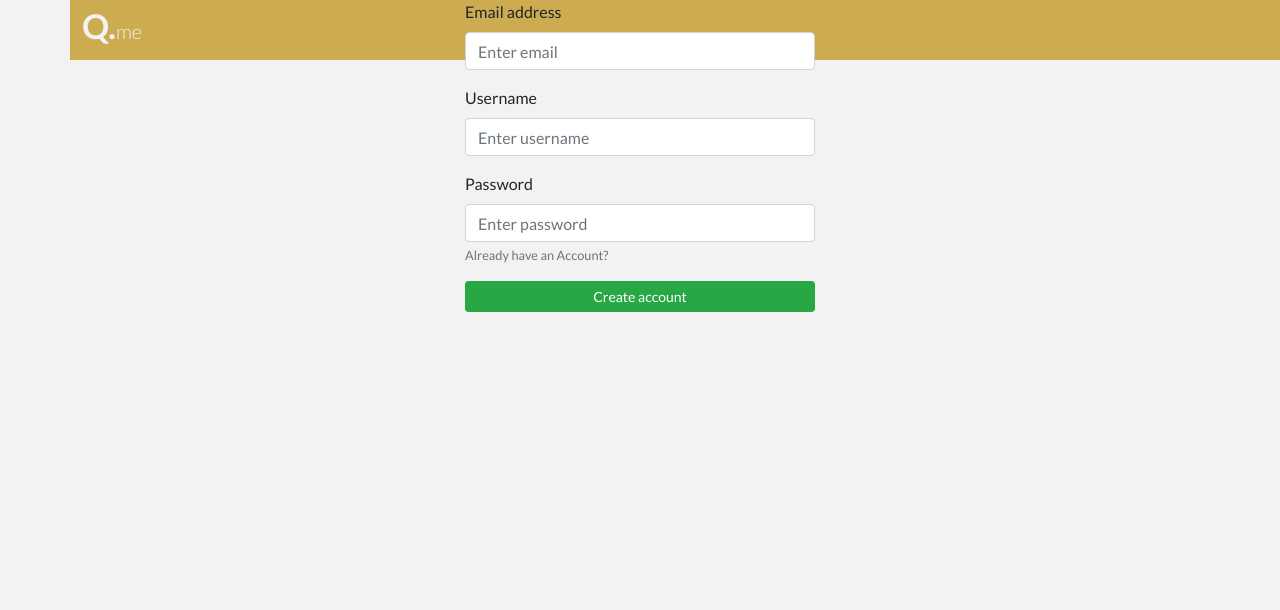
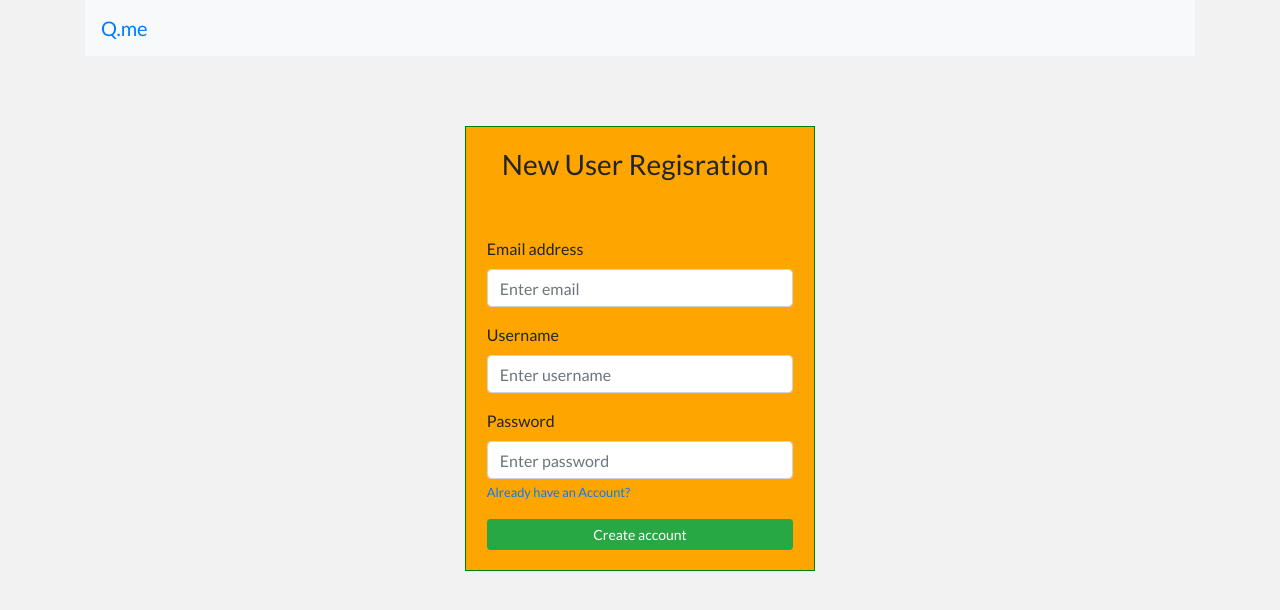
Before and after one commit to chingu-voyage5/Geckos-Team-26, a React (Create React App) app in the folder q-react/: page /register in a window 1280 px wide. Shown: the top 610 px of the page. Built offline with nearby package versions, Linux system fonts and the light colour scheme.

Commit message:
fixed form collapsing into navbar issue

```diff
--- a/q-react/src/App.css
+++ b/q-react/src/App.css
@@ -208,7 +208,17 @@ a {
   /* padding: 0 21px; */
 }
 
-form-wrapper    {
-  border: 2px solid red;
+ /* ------------------------------------ */
+/* -------------- FORM -------------- */
+/* ------------------------------------ */
 
+.formContainer    {
+  margin-top: 70px;
+  border: 1px solid green;
+  padding: 1.3em;
+  background-color: orange;
 }
+
+.formHeader   {
+  margin-bottom: 2em;
+}
--- /dev/null
+++ b/q-react/src/components/login.js
@@ -0,0 +1,46 @@
+import React, { Component } from 'react';
+import { Link } from 'react-router-dom';
+//import "bootstrap/dist/css/bootstrap.min.css";
+import { Container, Row, Col, Button, Form, FormGroup, Label, Input, Navbar, NavbarBrand}  from "reactstrap";
+import '../App.css';
+
+export default class Login extends Component {
+	render() {
+		return (
+
+			<div>
+				<Container>
+					<Navbar color="light">
+						<NavbarBrand>
+							<Link to='/'>Q.<span>me</span></Link>
+						</NavbarBrand>
+					</Navbar>
+				</Container>
+				<Container>
+					<Row>
+						<Col md={{ size: 4, offset: 4}}>
+							<div className = "formContainer">
+								<Col sm={12}>
+									<h3 className = "formHeader">Log in to your account</h3>
+								</Col>
+								<Form>
+									<FormGroup>
+									    <Label for="email">Email address</Label>
+									    <Input type="email" className="form-control" id="email" aria-describedby="emailHelp" placeholder="Enter email"/>
+									</FormGroup>
+									<FormGroup>
+									    <Label for="Password">Password</Label>
+									    <Input type="password" className="form-control" id="Password1" placeholder="Enter password"/>
+									    <small id="emailHelp" class="form-text text-muted">Forgot Password?</small>
+									</FormGroup>
+									  <Button type ="submit" color='success' size="sm" block>Login</Button>
+								</Form>
+							</div>
+						</Col>
+
+					</Row>
+				</Container>
+			</div>
+		);
+	}
+}
--- a/q-react/src/components/login.jsx
+++ /dev/null
@@ -1,43 +0,0 @@
-import React, { Component } from 'react';
-import { Link } from 'react-router-dom';
-import "bootstrap/dist/css/bootstrap.min.css";
-import { Container, Row, Col, Button, Form, FormGroup, Label, Input, Nav}  from "reactstrap";
-import '../App.css';
-
-export default class Login extends Component {
-	render() {
-		return (
-
-			<div>
-				<div>
-				<Container>
-					<Row>
-					<Nav>
-						 <Link to='/' className='logo'>Q.<span>me</span></Link>
-					</Nav>
-					</Row>
-				</Container>
-				</div>
-				<Container>
-					<Row>
-						<Col md={{ size: 4, offset: 4}}>
-								<h3>Log in to your account</h3>
-							<Form>
-								<FormGroup>
-								    <Label for="email">Email address</Label>
-								    <Input type="email" className="form-control" id="email" aria-describedby="emailHelp" placeholder="Enter email"/>
-								</FormGroup>
-								<FormGroup>
-								    <Label for="Password">Password</Label>
-								    <Input type="password" className="form-control" id="Password1" placeholder="Enter password"/>
-								    <small id="emailHelp" class="form-text text-muted">Forgot Password?</small>
-								</FormGroup>
-								  <Button type ="submit" color='success' size="sm" block>Login</Button>
-							</Form>
-						</Col>
-					</Row>
-				</Container>
-			</div>
-		);
-	}
-}
--- /dev/null
+++ b/q-react/src/components/register.js
@@ -0,0 +1,49 @@
+import React, { Component } from 'react';
+import "bootstrap/dist/css/bootstrap.min.css";
+import { Link } from 'react-router-dom';
+import { Container, Row, Col, Button, Form, FormGroup, Label, Input, Navbar, NavbarBrand}  from "reactstrap";
+import '../App.css';
+
+export default class Register extends Component {
+	render() {
+		return (
+			<div>
+				<Container>
+					<Navbar color="light">
+						<NavbarBrand>
+							<Link to='/'>Q.<span>me</span></Link>
+						</NavbarBrand>
+					</Navbar>
+				</Container>
+				<Container>
+					<Row>
+						<Col md={{size: 4, offset: 4}}>
+						<div className = "formContainer">
+							<Col sm={12}>
+								<h3 className = "formHeader">New User Regisration</h3>
+							</Col>
+							<Form>
+								<FormGroup>
+								    <Label for="email">Email address</Label>
+								    <Input type="email" class="form-control" id="email" aria-describedby="emailHelp" placeholder="Enter email"/>
+								</FormGroup>
+								<FormGroup>
+								    <Label for="username">Username</Label>
+								    <Input type="email" className="form-control" id="username" placeholder="Enter username"/>
+								</FormGroup>
+								<FormGroup>
+								    <Label for="Password">Password</Label>
+								    <Input type="password" className="form-control" id="Password" placeholder="Enter password"/>
+								    <small id="emailHelp" className="form-text text-muted"><Link to='/Login'>Already have an Account?</Link></small>
+
+								</FormGroup>
+								  <Button type="submit" color='success' size="sm" block>Create account</Button>
+							</Form>
+						</div>
+						</Col>
+					</Row>
+				</Container>
+			</div>
+		);
+	}
+}
--- a/q-react/src/components/register.jsx
+++ /dev/null
@@ -1,46 +0,0 @@
-import React, { Component } from 'react';
-import "bootstrap/dist/css/bootstrap.min.css";
-import { Link } from 'react-router-dom';
-import { Container, Row, Col, Button, Form, FormGroup, Label, Input, Nav}  from "reactstrap";
-import '../App.css';
-
-export default class Register extends Component {
-	render() {
-		return (
-			<div>
-			<div>
-				<Container>
-					<Row>
-					<Nav>
-						 <Link to='/' className='logo'>Q.<span>me</span></Link>
-					</Nav>
-					</Row>
-				</Container>
-				</div>
-			<Container>
-				<Row>
-					<Col md={{size: 4, offset: 4}}>
-						<Form>
-							<FormGroup>
-							    <Label for="email">Email address</Label>
-							    <Input type="email" class="form-control" id="email" aria-describedby="emailHelp" placeholder="Enter email"/>
-							</FormGroup>
-							<FormGroup>
-							    <Label for="username">Username</Label>
-							    <Input type="email" className="form-control" id="username" placeholder="Enter username"/>
-							</FormGroup>
-							<FormGroup>
-							    <Label for="Password">Password</Label>
-							    <Input type="password" className="form-control" id="Password" placeholder="Enter password"/>
-							    <small id="emailHelp" className="form-text text-muted">Already have an Account?</small>
-
-							</FormGroup>
-							  <Button type="submit" color='success' size="sm" block>Create account</Button>
-						</Form>
-					</Col>
-				</Row>
-			</Container>
-			</div>
-		);
-	}
-}
```
Also changed, not shown: q-react/src/components/trial.jsx (deleted, +0 -61 lines).
